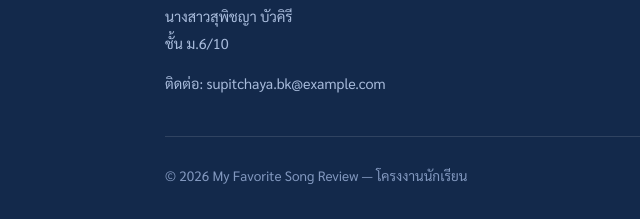
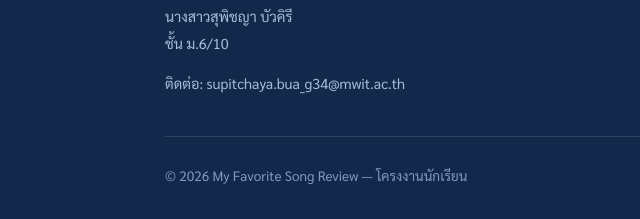
Before and after one commit to daowhodhod/ReViewPause, a plain HTML site: page index.html in a window 1280 px wide. Shown: the part 3443-3662 px from the top of the page, 15-655 px from the left. Drawn offline with Linux system fonts and the light colour scheme.

Commit message:
Update index.html

```diff
--- a/index.html
+++ b/index.html
@@ -542,7 +542,7 @@
       <div>
         <h4>ผู้จัดทำ</h4>
         <p>นางสาวสุพิชญา บัวคิรี<br>ชั้น ม.6/10</p>
-        <p style="margin-top:0.8rem;">ติดต่อ: supitchaya.bk@example.com</p>
+        <p style="margin-top:0.8rem;">ติดต่อ: supitchaya.bua_g34@mwit.ac.th</p>
       </div>
       <div>
         <h4>อ้างอิง</h4>
```
